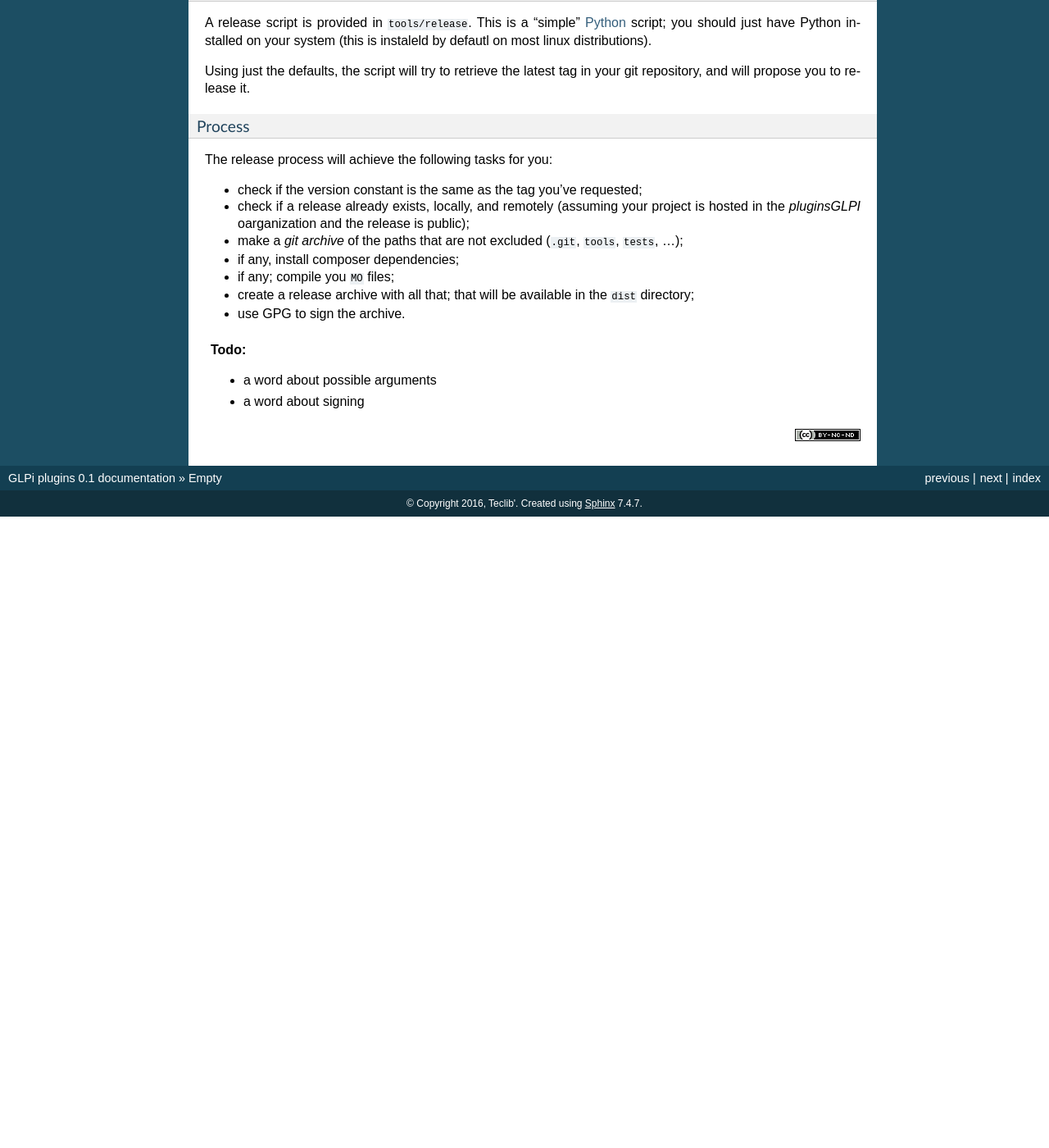
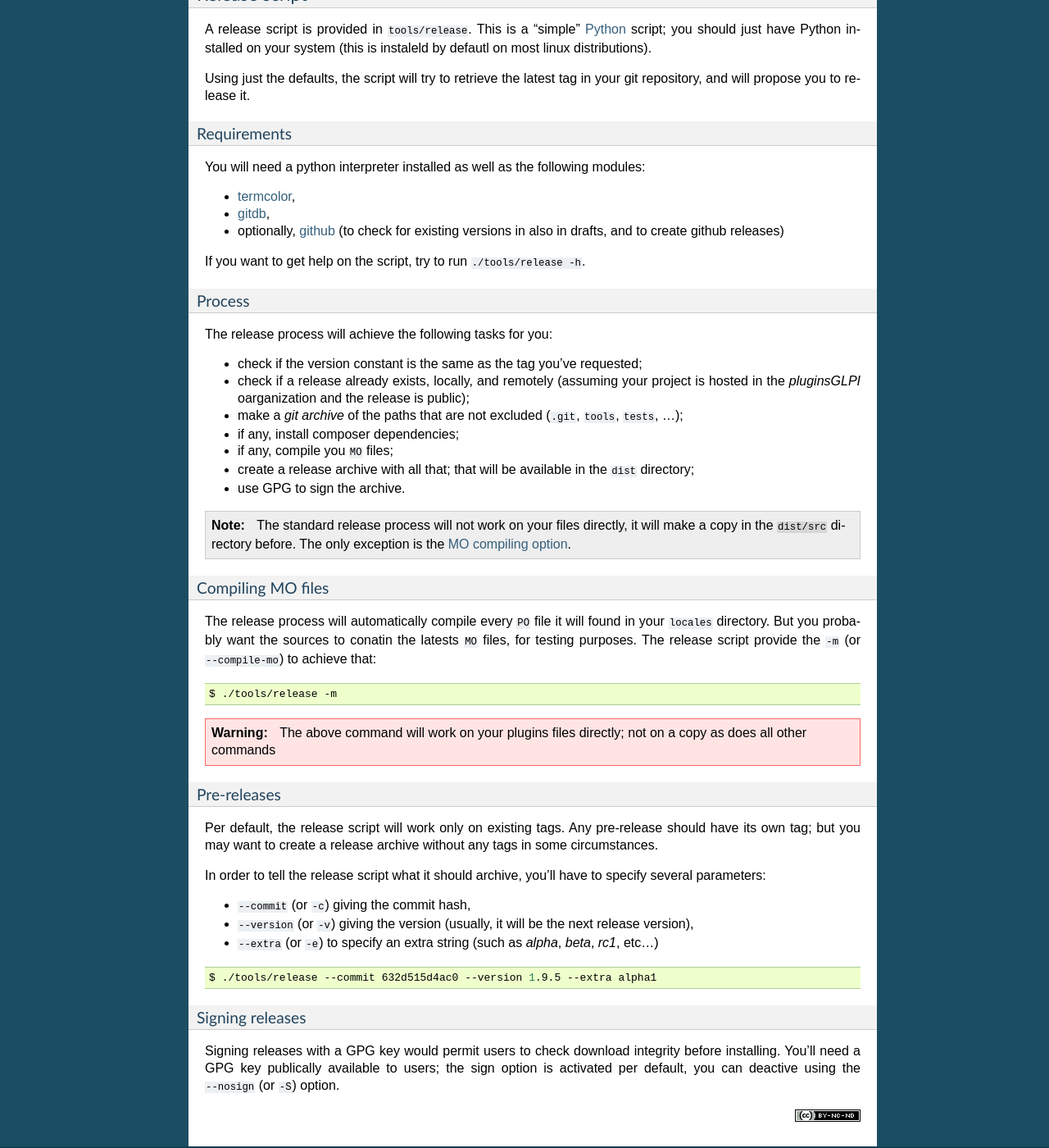
Before and after one commit to pluginsGLPI/doc, a Sphinx documentation site: the page built from source/empty/index.rst, in a window 1280 px wide and 1400 px high, scrolled down 2315 px. Shown: the whole window at 82% size. Built offline with Sphinx 7.4.7, drawn with Linux system fonts in a browser that asks for light colours; before the commit the page ends 2945 px from its top, so only the background shows below that; some of the changed text lies outside the part shown.

Commit message:
Empty release script

```diff
--- a/source/empty/index.rst
+++ b/source/empty/index.rst
@@ -109,13 +109,11 @@ Once it has been ran, a ``locale/mygreatplugin.pot`` file will be created/update
 
 For the second and third step, you'll have to make a choice. You can use gettext tools to update your ``PO`` files and translate them using a dedicated tool, like `poedit <https://poedit.net/>`_; or you can use an online translation system like `Transifex <http://transifex.com/>`_ or `Zanata <http://zanata.org/>`_. GLPi core and many of existing plugins are translated using Transifex right now.
 
-Once you get your updated ``PO`` files, you'll have to compile them to ``MO`` files:
+Once you get your updated ``PO`` files, you'll have to compile them to ``MO`` filesi. You can run it manually, the release script will compile them again anywways; see the :ref:`compiling MO files section <compile_mo>`.
 
-.. todo::
+.. note::
 
-   Add and document a tool to update MO files
-
-This last step will be automaticcally run using the :ref:`release_script`.
+   Once you have compiled MO files, you'll have to restart your PHP process (or your webserver if you use ``mod_php``) in order to see the results in the application.
 
 .. _release_script:
 
@@ -126,6 +124,17 @@ A release script is provided in ``tools/release``. This is a "simple" `Python <h
 
 Using just the defaults, the script will try to retrieve the latest tag in your git repository, and will propose you to release it.
 
+Requirements
+++++++++++++
+
+You will need a python interpreter installed as well as the following modules:
+
+* `termcolor <https://pypi.python.org/pypi/termcolor>`_,
+* `gitdb <https://github.com/gitpython-developers/gitdb>`_,
+* optionally, `github <https://github.com/PyGithub/PyGithub>`_ (to check for existing versions in also in drafts, and to create github releases)
+
+If you want to get help on the script, try to run ``./tools/release -h``.
+
 Process
 +++++++
 
@@ -135,11 +144,45 @@ The release process will achieve the following tasks for you:
 * check if a release already exists, locally, and remotely (assuming your project is hosted in the *pluginsGLPI* oarganization and the release is public);
 * make a `git archive` of the paths that are not excluded (``.git``, ``tools``, ``tests``, ...);
 * if any, install composer dependencies;
-* if any; compile you ``MO`` files;
+* if any, compile you ``MO`` files;
 * create a release archive with all that; that will be available in the ``dist`` directory;
 * use GPG to sign the archive.
 
-.. todo::
+.. note::
 
-   * a word about possible arguments
-   * a word about signing
+   The standard release process will not work on your files directly, it will make a copy in the ``dist/src`` directory before. The only exception is the :ref:`MO compiling option <compile_mo>`.
+
+.. _compile_mo:
+
+Compiling MO files
+++++++++++++++++++
+
+The release process will automatically compile every ``PO`` file it will found in your ``locales`` directory. But you probably want the sources to conatin the latests ``MO`` files, for testing purposes. The release script provide the ``-m`` (or ``--compile-mo``) to achieve that:
+
+.. code-block:: bash
+
+   $ ./tools/release -m
+
+.. warning::
+
+   The above command will work on your plugins files directly; not on a copy as does all other commands
+
+Pre-releases
+++++++++++++
+
+Per default, the release script will work only on existing tags. Any pre-release should have its own tag; but you may want to create a release archive without any tags in some circumstances.
+
+In order to tell the release script what it should archive, you'll have to specify several parameters:
+
+* ``--commit`` (or ``-c``) giving the commit hash,
+* ``--version`` (or ``-v``) giving the version (usually, it will be the next release version),
+* ``--extra`` (or ``-e``) to specify an extra string (such as *alpha*, *beta*, *rc1*, etc...)
+
+.. code-block:: bash
+
+   $ ./tools/release --commit 632d515d4ac0 --version 1.9.5 --extra alpha1
+
+Signing releases
+++++++++++++++++
+
+Signing releases with a GPG key would permit users to check download integrity before installing. You'll need a GPG key publically available to users; the sign option is activated per default, you can deactive using the ``--nosign`` (or ``-S``) option.
```
